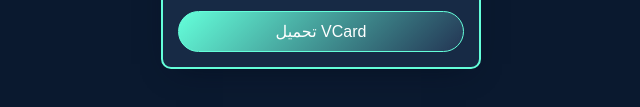
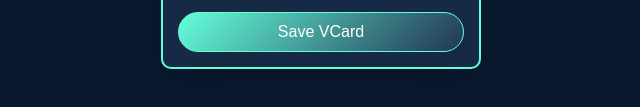
Before and after one commit to alnjmalsaat3/Star-Auto-Mobile, a website: page index.html in a window 1280 px wide. Shown: the part 633-740 px from the top of the page, 319-959 px from the left. Drawn offline with Linux system fonts and the light colour scheme.

Commit message:
Update index.html

```diff
--- a/index.html
+++ b/index.html
@@ -38,7 +38,7 @@
                     <span class="value"><a id="whatsapp" href="#" target="_blank" class="ltr"></a></span>
                 </div>
             </div>
-            <button class="vcard-btn" onclick="downloadVCard()">تحميل VCard</button>
+            <button class="vcard-btn" onclick="downloadVCard()">Save VCard</button>
         </div>
     </div>
     <script src="https://kit.fontawesome.com/a22154ddf9.js" crossorigin="anonymous"></script>
```
